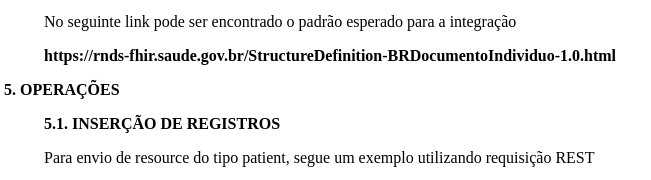
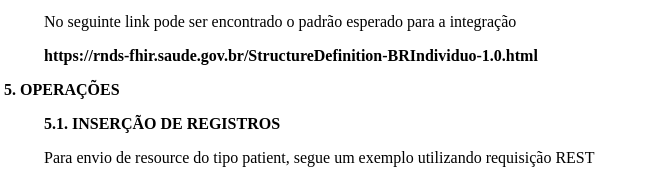
Before and after one commit to prefeitura-rio/sms-fhir-healthcare, a plain HTML site: page index.html in a window 1280 px wide. Shown: the part 995-1175 px from the top of the page, 4-655 px from the left. Drawn offline with Linux system fonts and the light colour scheme.

Commit message:
fix rnds patient url

```diff
--- a/index.html
+++ b/index.html
@@ -69,7 +69,7 @@
 
 <p style="margin-left:40px; text-align:justify">No seguinte link pode ser encontrado o padr&atilde;o esperado para a integra&ccedil;&atilde;o</p>
 
-<p style="margin-left:40px; text-align:justify"><strong>https://rnds-fhir.saude.gov.br/StructureDefinition-BRDocumentoIndividuo-1.0.html</strong></p>
+<p style="margin-left:40px; text-align:justify"><strong>https://rnds-fhir.saude.gov.br/StructureDefinition-BRIndividuo-1.0.html</strong></p>
 
 <p style="text-align:justify"><strong>5. OPERA&Ccedil;&Otilde;ES</strong></p>
 
```
